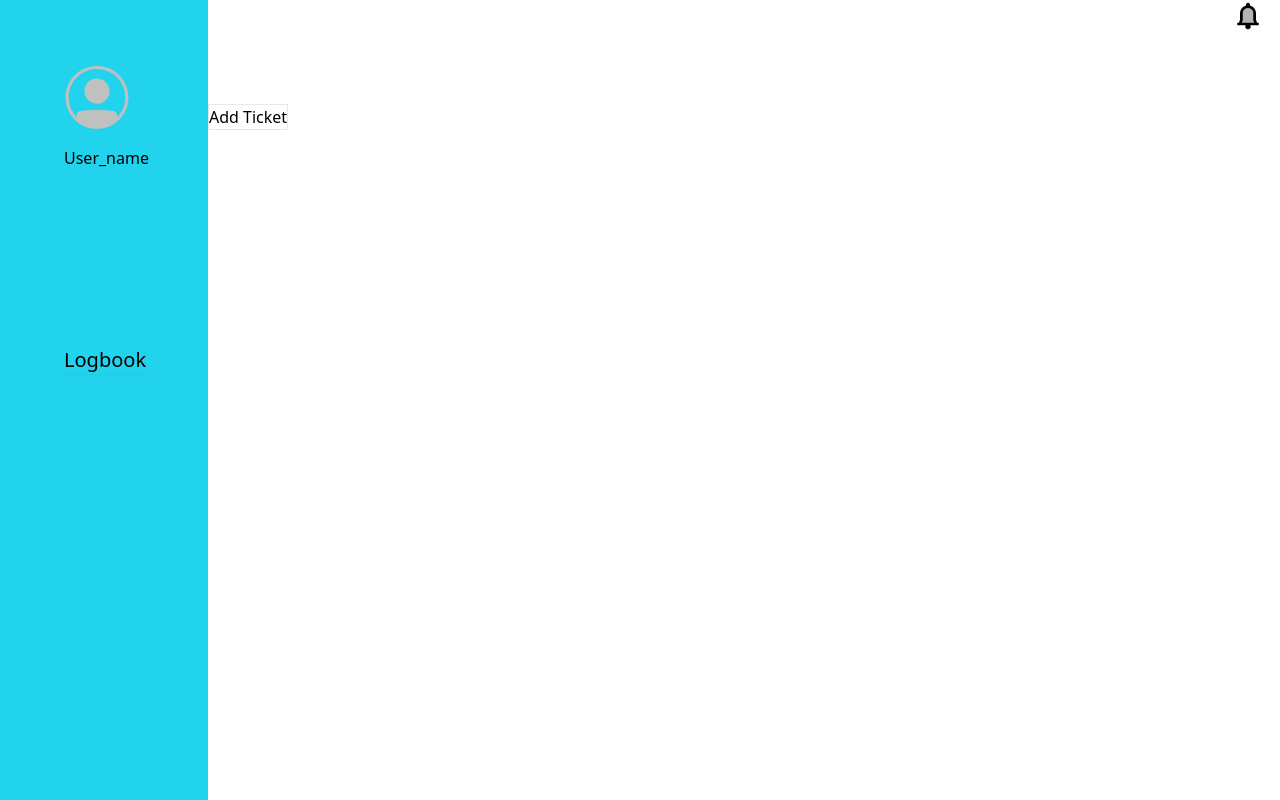
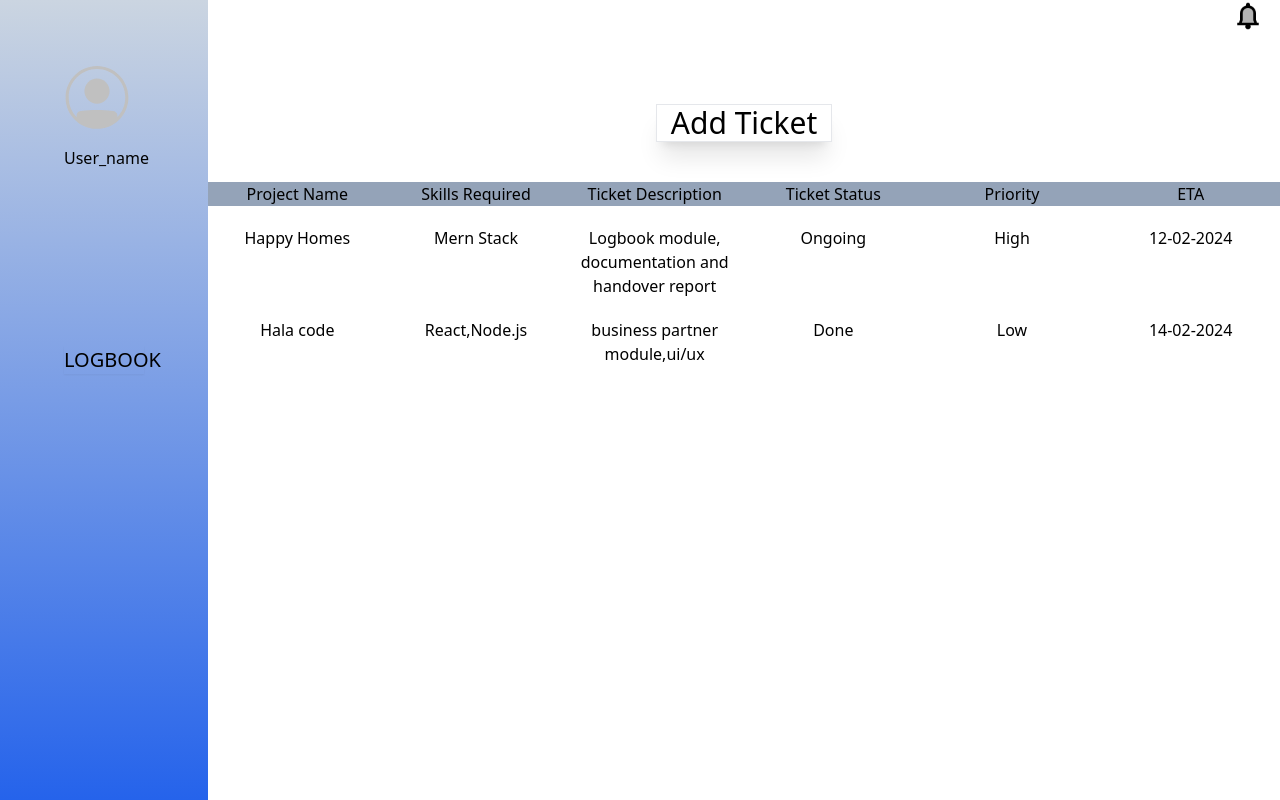
Before and after one commit to Shreyus0808/Arete_ticketing_system, a React (Create React App) app: page / in a window 1280 px wide. Built offline with nearby package versions, Linux system fonts and the light colour scheme.

Commit message:
frontend

```diff
--- a/src/components/sidebar.js
+++ b/src/components/sidebar.js
@@ -3,7 +3,7 @@ import React from "react";
 function Sidebar() {
   return (
     <div className="">
-      <div className="h-screen w-52 bg-cyan-400 p-16">
+      <div className="h-screen w-52 bg-gradient-to-b from-slate-300 to-blue-600  p-16">
         <svg
           width="66"
           height="66"
@@ -25,7 +25,7 @@ function Sidebar() {
         <p className="pt-4 pb-44">User_name</p>
 
         <div className="text-xl shadow-sm ">
-          <button>Logbook</button>
+          <button>LOGBOOK</button>
         </div>
       </div>
     </div>
--- a/src/pages/dashboard.js
+++ b/src/pages/dashboard.js
@@ -1,10 +1,41 @@
 import React from "react";
 
 function Dashboard() {
-  return(
-  <div className="pt-10">
-    <button className="border">Add Ticket</button>
-    </div>)
-  }
+  return (
+    <div>
+      <div className="pt-10 text-center pb-10">
+        <button className="border shadow-xl text-3xl w-44 hover:bg-slate-100">
+          Add Ticket
+        </button>
+      </div>
+      <div className="grid grid-cols-6  bg-slate-400">
+        <div className="text-center ">Project Name </div>
+        <div className="text-center">Skills Required </div>
+        <div className="text-center">Ticket Description</div>
+        <div className="text-center">Ticket Status </div>
+        <div className="text-center">Priority</div>
+        <div className="text-center">ETA </div>
+      </div>
+      <div className="grid grid-cols-6 pt-5">
+        <div className="text-center">Happy Homes </div>
+        <div className="text-center">Mern Stack </div>
+        <div className="text-center">
+          Logbook module, documentation and handover report
+        </div>
+        <div className="text-center">Ongoing</div>
+        <div className="text-center">High</div>
+        <div className="text-center">12-02-2024 </div>
+      </div>
+      <div className="grid grid-cols-6 pt-5">
+        <div className="text-center">Hala code </div>
+        <div className="text-center">React,Node.js </div>
+        <div className="text-center">business partner module,ui/ux</div>
+        <div className="text-center">Done</div>
+        <div className="text-center">Low</div>
+        <div className="text-center">14-02-2024 </div>
+      </div>
+    </div>
+  );
+}
 
-  export default Dashboard;
+export default Dashboard;
```
